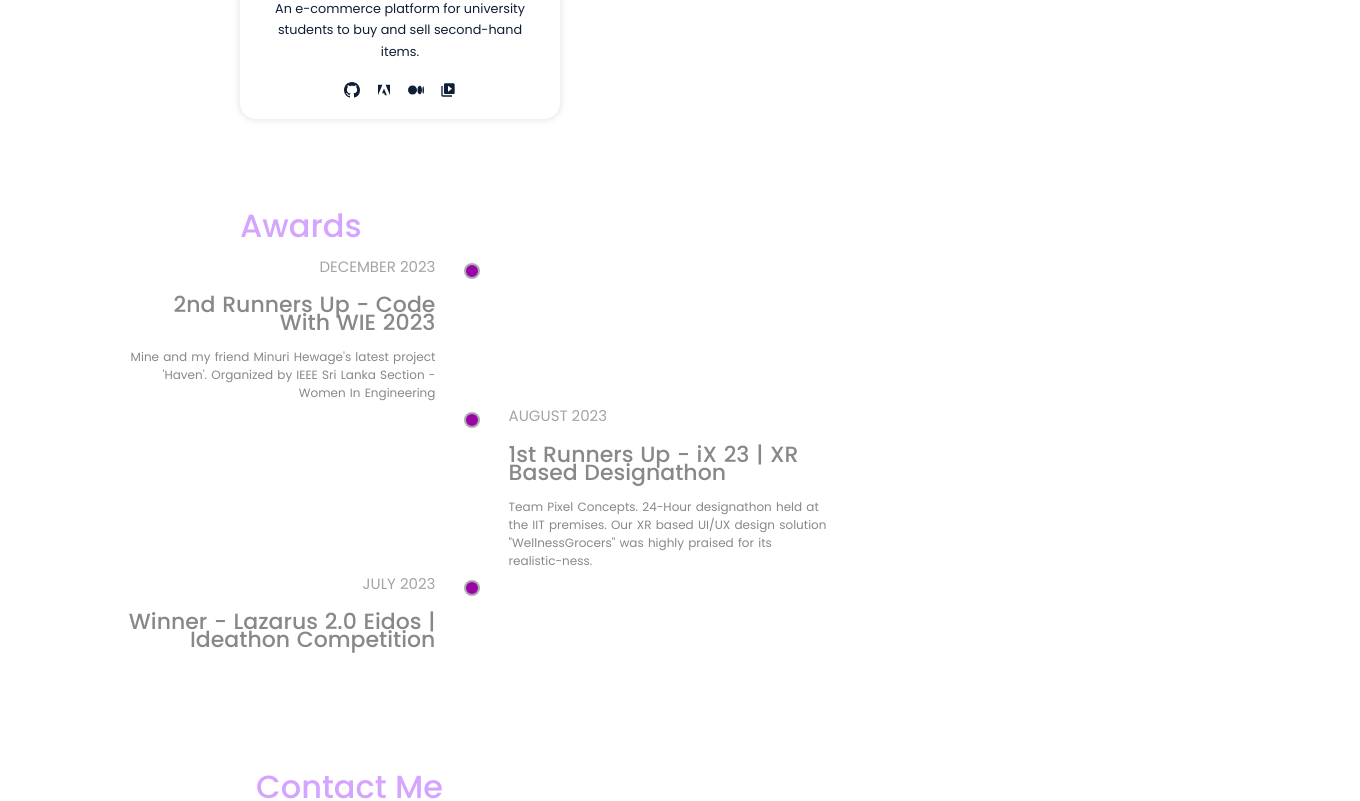
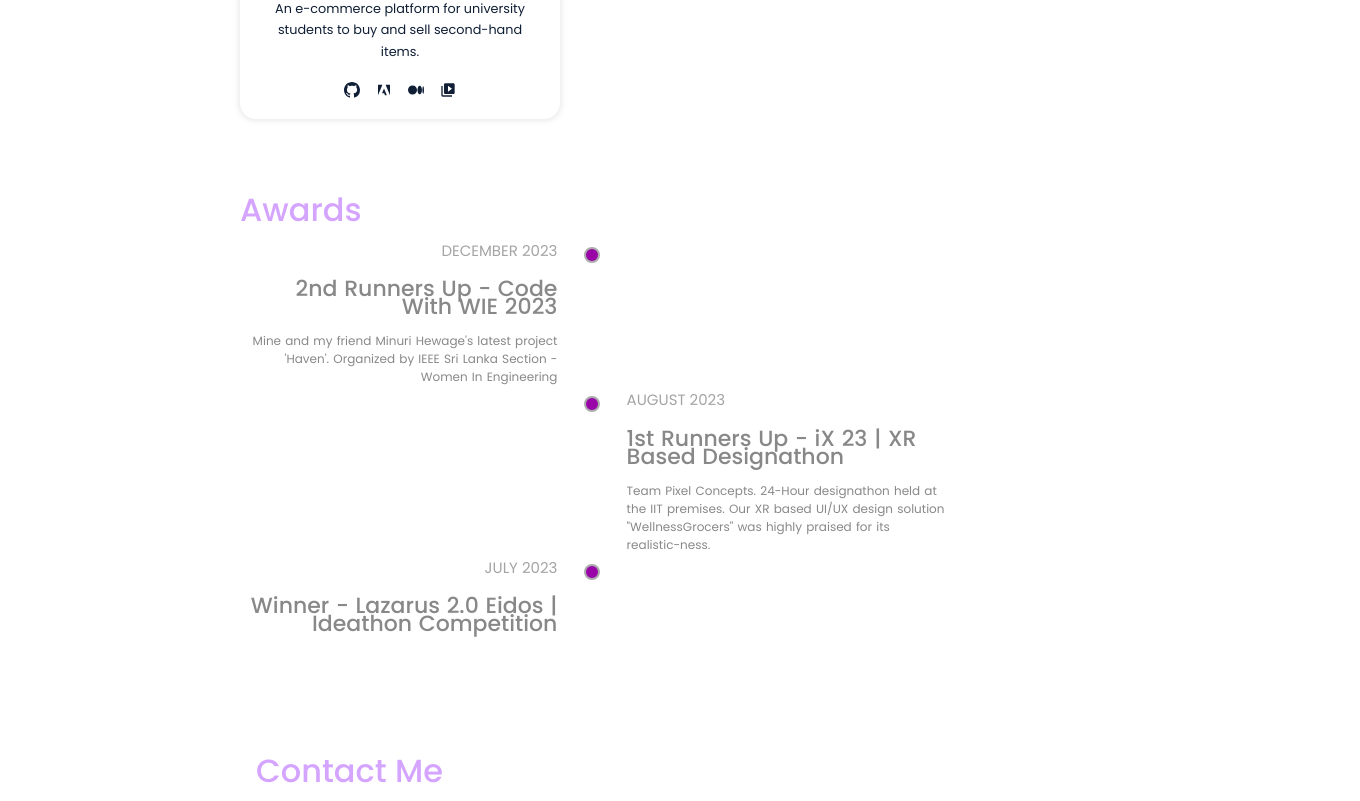
Before and after one commit to disara7/portfolio, a React (Create React App) app: page / in a window 1280 px wide. Shown: the part 4040-4841 px from the top of the page, 1360 px wide, since content can reach past the window. Built offline with nearby package versions, Linux system fonts and the light colour scheme.

Commit message:
updated awards

```diff
--- a/src/components/awards/awards.css
+++ b/src/components/awards/awards.css
@@ -69,22 +69,38 @@
 }
 
 .timestyle {
-  overflow: scroll;
-  left: 2rem;
+  margin-left: -1rem;
+  padding-left: 1rem;
+  /* overflow: scroll; */
+  margin-right: -5rem;
+  width: 60rem;
 }
 
 
 .scrollsection {
   height: 25rem;
-  overflow-y: auto;
+  overflow-y: scroll; /* Enables scrolling */
+  padding-left: 0rem;
+  margin-left: 10rem;
+  width: 70rem;
+
+  /* Hide scrollbar for WebKit browsers (Chrome, Safari, Edge) */
+  scrollbar-width: none; /* Firefox */
+  -ms-overflow-style: none; /* Internet Explorer and Edge */
 }
+
+/* Hide scrollbar in WebKit browsers */
+.scrollsection::-webkit-scrollbar {
+  display: none;
+}
+
 
  /*===========FOR RESPONSIVENESS (SMALL DEVICES)==============*/
 
  @media screen and (max-width: 700px) {
   .scrollsection{
-    margin-left: 30rem;
-    overflow-y:visible;
+    margin-left: -10rem;
+    overflow-y:scroll;
   }
 
   .timeline-content p{
--- a/src/components/nav/nav.css
+++ b/src/components/nav/nav.css
@@ -68,7 +68,7 @@ nav a.active {
     } */
 
     nav {
-        background: rgba(255, 255, 255, 0.54);
+        background: rgba(116, 116, 116, 0.54);
         width: min-content;
         display: block;
         height: fit-content;
--- a/src/index.css
+++ b/src/index.css
@@ -29,9 +29,32 @@ html {
     scroll-behavior: smooth;
 }
 
+/* WebKit browsers */
 ::-webkit-scrollbar {
-    display: none;
+    width: 20px;
 }
+
+::-webkit-scrollbar-track {
+    background: #f1f1f1;
+    border-radius: 10px;
+}
+
+::-webkit-scrollbar-thumb {
+    background-color: #8a2be2;
+    border-radius: 10px;
+    border: 3px solid #f1f1f1;
+}
+
+::-webkit-scrollbar-thumb:hover {
+    background-color: #6828b2;
+}
+
+/* Firefox */
+html {
+    scrollbar-width: thin;
+    scrollbar-color: #8a2be2 #f1f1f1;
+}
+
 
 body {
     font-family: 'Poppins', sans-serif;
```
